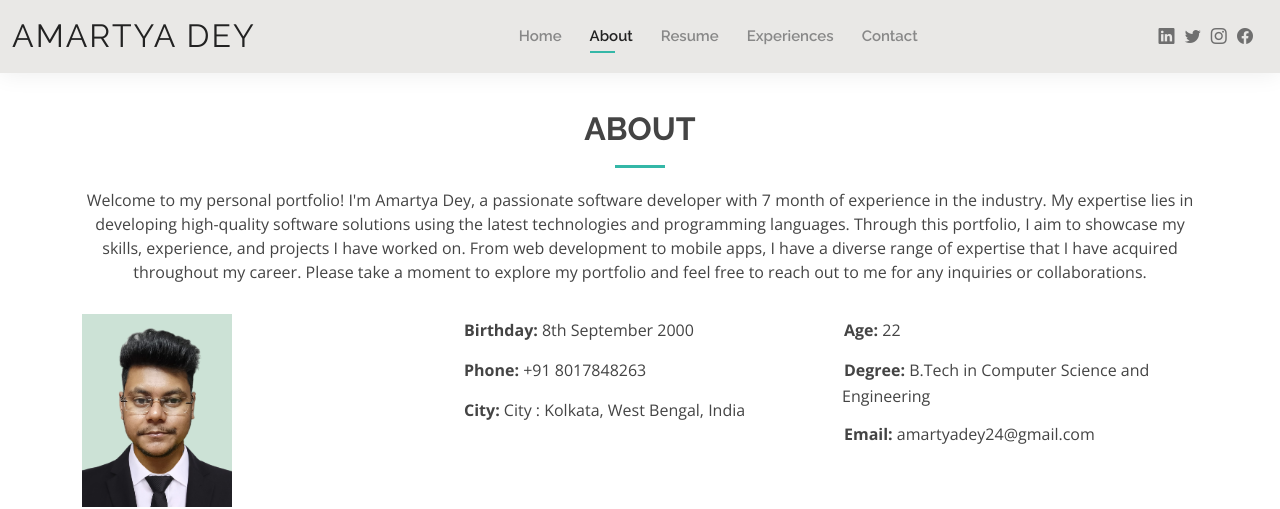
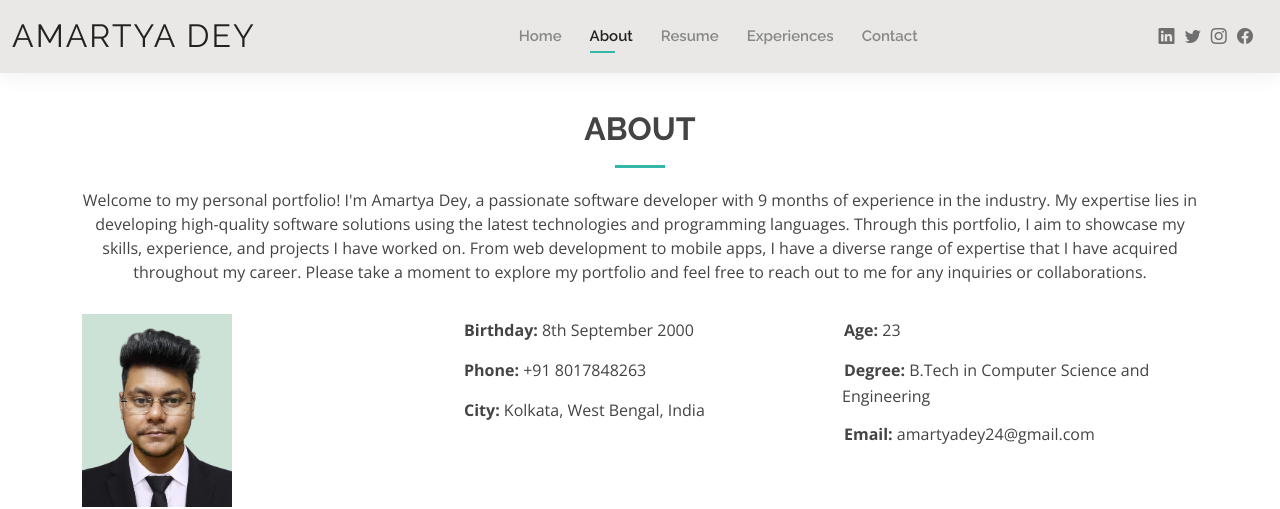
Before and after one commit to AmartyaDey24/personal_portfolio, a Flask app: page /about in a window 1280 px wide. Shown: the top 509 px of the page. Run offline with Flask 3, Linux system fonts and the light colour scheme; some libraries are stand-ins or nearby versions.

Commit message:
Initial commit

```diff
--- /dev/null
+++ b/dates_data.py
@@ -0,0 +1,22 @@
+#This module contain all the data related to date and time
+
+import datetime
+
+class Dates_data:
+
+    def get_exp_months ():
+        #defining experience months
+        current_date = datetime.date.today()
+        current_month = current_date.month
+        exp_months = 9
+        exp_months += current_month-9
+
+        return int(exp_months)
+
+    def get_age ():
+        # automating age calculation
+        birth_date = datetime.date(2000, 9, 8)
+        current_date = datetime.date.today()
+        age = current_date.year - birth_date.year - ((current_date.month, current_date.day) < (birth_date.month, birth_date.day))
+
+        return int(age)
--- a/main.py
+++ b/main.py
@@ -1,4 +1,6 @@
 from flask import Flask, render_template
+from dates_data import Dates_data
+
 
 app = Flask(__name__)
 
@@ -8,7 +10,9 @@ def home():
 
 @app.route("/about")
 def about():
-    return render_template('about.html')
+    exp_months = Dates_data.get_exp_months()
+    age = Dates_data.get_age()
+    return render_template('about.html', exp_months = exp_months, age = age)
 
 @app.route("/resume")
 def resume():
--- a/templates/about.html
+++ b/templates/about.html
@@ -39,7 +39,7 @@
 
         <div class="section-title">
           <h2>About</h2>
-          <p>Welcome to my personal portfolio! I'm Amartya Dey, a passionate software developer with 7 month of experience in the industry.
+          <p>Welcome to my personal portfolio! I'm Amartya Dey, a passionate software developer with {{exp_months}} months of experience in the industry.
             My expertise lies in developing high-quality software solutions using the latest technologies and programming languages.
             Through this portfolio, I aim to showcase my skills, experience, and projects I have worked on.
             From web development to mobile apps, I have a diverse range of expertise that I have acquired throughout my career.
@@ -56,12 +56,12 @@
                 <ul>
                   <li><i class="bi bi-rounded-right"></i> <strong>Birthday:</strong> 8th September 2000</li>
                   <li><i class="bi bi-rounded-right"></i> <strong>Phone:</strong> +91 8017848263</li>
-                  <li><i class="bi bi-rounded-right"></i> <strong>City:</strong> City : Kolkata, West Bengal, India</li>
+                  <li><i class="bi bi-rounded-right"></i> <strong>City:</strong> Kolkata, West Bengal, India</li>
                 </ul>
               </div>
               <div class="col-lg-6">
                 <ul>
-                  <li><i class="bi bi-rounded-right"></i> <strong>Age:</strong> 22</li>
+                  <li><i class="bi bi-rounded-right"></i> <strong>Age:</strong> {{age}}</li>
                   <li><i class="bi bi-rounded-right"></i> <strong>Degree:</strong> B.Tech in Computer Science and Engineering</li>
                   <li><i class="bi bi-rounded-right"></i> <strong>Email:</strong> amartyadey24@gmail.com</li>
                 </ul>
--- a/templates/resume.html
+++ b/templates/resume.html
@@ -42,7 +42,7 @@
           <h2>Resume</h2>
         </div>
         <div class="container">
-          <embed src="{{ url_for('static', filename = 'assets/resume/resume.pdf') }}" type="application/pdf" width="100%" height="900px" />
+          <embed src="{{ url_for('static', filename = 'assets/resume/Amartya_resume.pdf') }}" type="application/pdf" width="100%" height="900px" />
         </div>
       </div>
     </section><!-- End Resume Section -->
```
Also changed, not shown: 2 other files.
